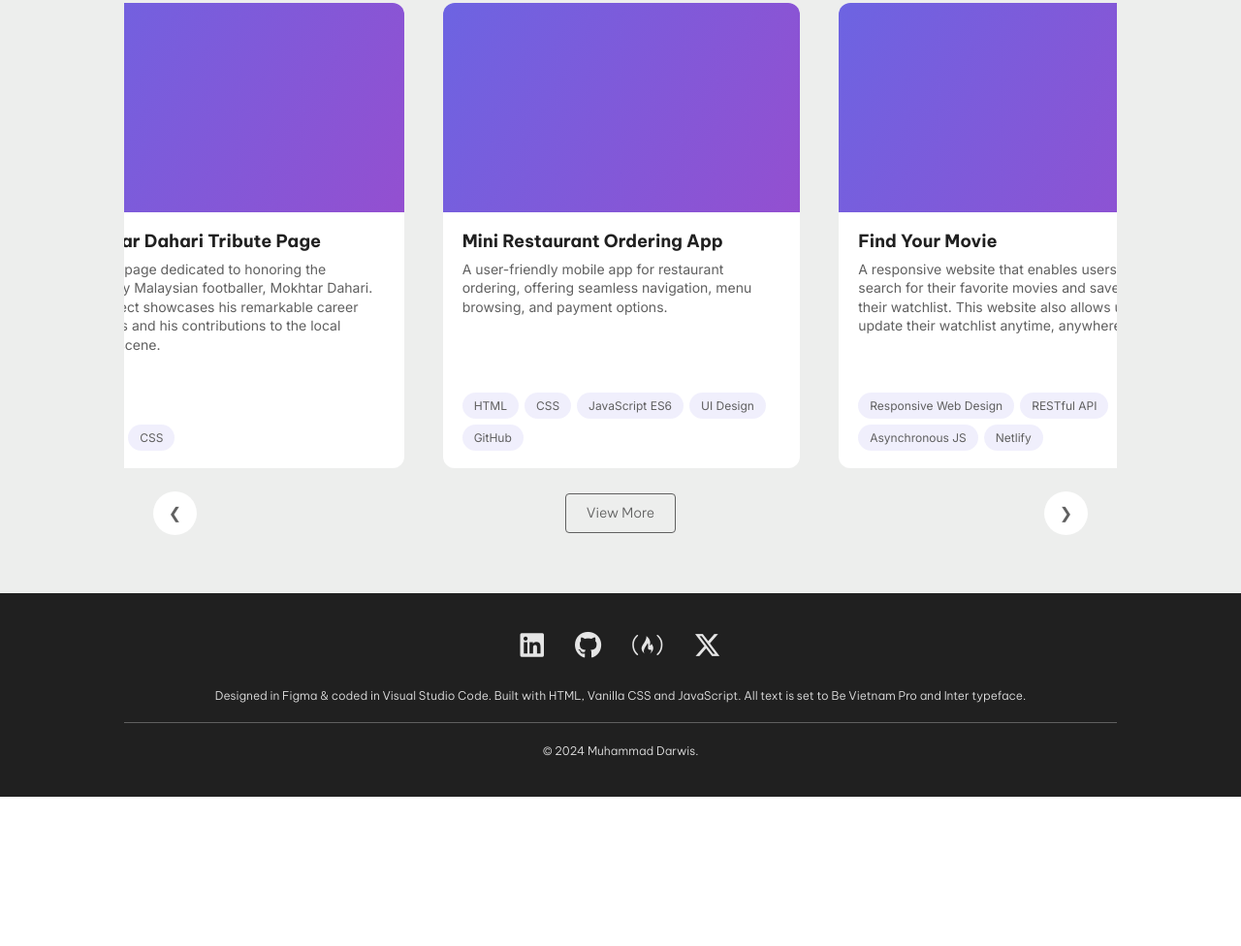
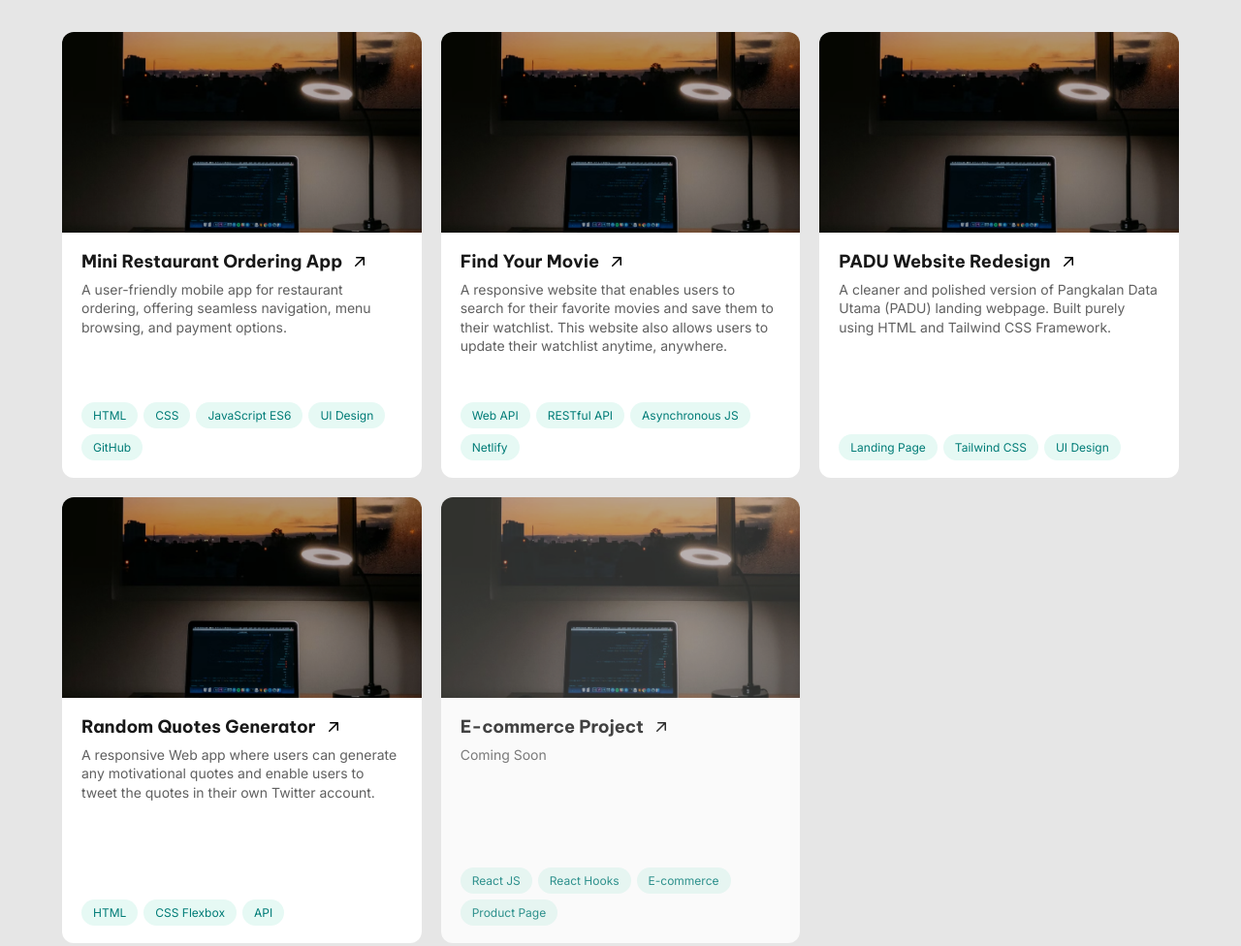
Before and after one commit to darwisabdrauf/personal-portfolio-webpage, a plain HTML site: page index.html in a window 1280 px wide. Shown: the part 1240-2216 px from the top of the page at 97% size. Before the commit the page ends 2062 px from the top, so only its background shows below. Drawn offline with Linux system fonts and the light colour scheme.

Commit message:
feat: new layout and color
- updated profile image
- updated resume file
- updated the default brand color using new color
- updated the layout of my projects section, using css grid

```diff
--- a/index.html
+++ b/index.html
@@ -5,7 +5,7 @@
     <meta charset="UTF-8">
     <meta http-equiv="X-UA-Compatible" content="IE=edge">
     <meta name="viewport" content="width=device-width, initial-scale=1.0">
-    <meta name="description" content="Muhammad Darwis. Aspiring Frontend Web Developer who passionate in turning web ideas and designs into life through frontend code. Currently learning React JS and Tailwind CSS to improve more on his frontend skills">
+    <meta name="description" content="Muhammad Darwis. Aspiring Frontend Web Developer who passionate in turning web ideas and designs into life through frontend code. Currently learning React JS to improve more on his frontend skills">
     <title>Darwis | Front-End Developer</title>
     <!-- STYLESHEET -->
     <link rel="stylesheet" href="style.css">
@@ -31,7 +31,7 @@
                 <ul class="flex">
                     <!-- <li><a href="#about-me">About</a></li> -->
                     <li><a href="#my-projects">Projects</a></li>
-                    <li><a class="hire-me" id="hire-me-btn" href="https://www.linkedin.com/in/darwisabdrauf/" target="_blank">Hire Me</a></li>
+                    <li><a class="hire-me" id="hire-me-btn" href="mailto:darwisabdrauf@gmail.com" target="_blank">Contact Me</a></li>
                 </ul>
             </nav>
         </div>
@@ -41,12 +41,12 @@
     <section class="about-me" id="about-me">
         <div class="container">
             <div class="profile-container">
-                <img class="profile-img" src="img/profile-img-2.webp" alt="profile image of Muhammad Darwis" loading="lazy">
+                <img class="profile-img" src="img/pro-img.png" alt="profile image of Muhammad Darwis">
                 <!-- <h1 class="main-title">Hello, I am <span class="name-text">Darwis</span></h1>
                 <p class="sub-title"><em>Aspiring Front-End Web Developer</em></p> -->
-                <p class="sub-title">Hello there, I'm Muhammad Darwis.</p>
+                <p class="sub-title">Hello there 👋🏼, I'm Darwis.</p>
                 <h1 class="main-title">Front-End <span class="name-text block">Web Developer.</span></h1>
-                <p class="intro-text">I enjoy turning web ideas and designs to life through front-end code, crafting useful and functional websites. With a keen eye for aesthetics, I prioritize creating responsive designs that enhance user experience.</p>
+                <p class="intro-text">I love to build functional and user-friendly websites, translating web ideas and designs to life with front-end code. Passionate about user experience, I strive to deliver solutions that elevate digital experience.</p>
                 <a class="resume-btn" href="resume.pdf" target="_blank">View Resume</a>
             </div>
         </div>
@@ -70,8 +70,8 @@
                     <span class="stack-title">JavaScript ES6</span>
                 </div>
                 <div class="stack-item">
-                    <img class="stack-icon" src="img/icon/sass-svgrepo-com (1).svg">
-                    <span class="stack-title">SASS</span>
+                    <img class="stack-icon" src="img/icon/tailwind-svgrepo-com.svg">
+                    <span class="stack-title">Tailwind CSS</span>
                 </div>
                 <div class="stack-item">
                     <img class="stack-icon" src="img/icon/github-142-svgrepo-com.svg">
@@ -82,8 +82,8 @@
                     <span class="stack-title">React JS (soon)</span>
                 </div>
                 <div class="stack-item">
-                    <img class="stack-icon" src="img/icon/tailwind-svgrepo-com.svg">
-                    <span class="stack-title">Tailwind CSS (soon)</span>
+                    <img class="stack-icon" src="img/icon/sass-svgrepo-com.svg">
+                    <span class="stack-title">SASS</span>
                 </div>
                 <div class="stack-item">
                     <img class="stack-icon" src="img/icon/logo-vercel-svgrepo-com.svg">
@@ -110,18 +110,14 @@
         <div class="container">
             <h2>My Projects</h2>
             <div class="projects-container flex" id="projects">
-                    <a href="https://github.com/darwisabdrauf" target="_blank" class="project-card flex">
-                        <img class="project-img" src="img/gradient-purple.svg" alt="thumbnail image of Project 01">
-                        <h3 class="project-title">Mokhtar Dahari Tribute Page</h3>
-                        <p class="project-desc">A tribute page dedicated to honoring the legendary Malaysian footballer, Mokhtar Dahari. The project showcases his remarkable career highlights and his contributions to the local football scene.</p>
-                        <div class="project-tags-container flex">
-                            <span class="project-tag">HTML</span>
-                            <span class="project-tag">CSS</span>
+                    <a href="https://restaurant-ordering-app-darwisabdrauf.vercel.app/" target="_blank" class="project-card flex">
+                        <img class="project-img" src="img/dummy-image.png" alt="Mini Restaurant Ordering App - Thumbnail Image">
+                        <div class="project-title flex">
+                            <h3>Mini Restaurant Ordering App</h3>
+                            <svg>
+                                <path fill-rule="evenodd" d="M5.22 14.78a.75.75 0 001.06 0l7.22-7.22v5.69a.75.75 0 001.5 0v-7.5a.75.75 0 00-.75-.75h-7.5a.75.75 0 000 1.5h5.69l-7.22 7.22a.75.75 0 000 1.06z" clip-rule="evenodd"></path>
+                            </svg>
                         </div>
-                    </a>
-                    <a href="https://github.com/darwisabdrauf" target="_blank" class="project-card flex">
-                        <img class="project-img" src="img/gradient-purple.svg" alt="thumbnail image of Project 01">
-                        <h3 class="project-title">Mini Restaurant Ordering App</h3>
                         <p class="project-desc">A user-friendly mobile app for restaurant ordering, offering seamless navigation, menu browsing, and payment options.</p>
                         <div class="project-tags-container flex">
                             <span class="project-tag">HTML</span>
@@ -131,49 +127,71 @@
                             <span class="project-tag">GitHub</span>
                         </div>
                     </a>
-                    <a href="https://github.com/darwisabdrauf" target="_blank" class="project-card flex">
-                        <img class="project-img" src="img/gradient-purple.svg" alt="thumbnail image of Project 01">
-                        <h3 class="project-title">Find Your Movie</h3>
+                    <a href="https://findyourmovie-by-darwisabdrauf.netlify.app/" target="_blank" class="project-card flex">
+                        <img class="project-img" src="img/dummy-image.png" alt="Find Your Movie - Thumbnail Image">
+                        <div class="project-title flex">
+                            <h3>Find Your Movie</h3>
+                            <svg>
+                                <path fill-rule="evenodd" d="M5.22 14.78a.75.75 0 001.06 0l7.22-7.22v5.69a.75.75 0 001.5 0v-7.5a.75.75 0 00-.75-.75h-7.5a.75.75 0 000 1.5h5.69l-7.22 7.22a.75.75 0 000 1.06z" clip-rule="evenodd"></path>
+                            </svg>
+                        </div>
                         <p class="project-desc">A responsive website that enables users to search for their favorite movies and save them to their watchlist. This website also allows users to update their watchlist anytime, anywhere.</p>
                         <div class="project-tags-container flex">
-                            <span class="project-tag">Responsive Web Design</span>
+                            <span class="project-tag">Web API</span>
                             <span class="project-tag">RESTful API</span>
                             <span class="project-tag">Asynchronous JS</span>
                             <span class="project-tag">Netlify</span>
                         </div>
                     </a>
-                    <a href="https://github.com/darwisabdrauf" target="_blank" class="project-card flex">
-                        <img class="project-img" src="img/gradient-purple.svg" alt="thumbnail image of Project 01">
-                        <h3 class="project-title">Headphone Product Page</h3>
-                        <p class="project-desc">A clean and responsive product landing page inspired by the renowned Corsair headphone brand. Users can see the product features, pricing range and use the contact form for any enquiry about the product.</p>
+                    <a href="https://padu-redesign-darwisabdrauf.netlify.app/" target="_blank" class="project-card flex">
+                        <img class="project-img" src="img/dummy-image.png" alt="Twimba (Twitte Clone) - Thumbnail Image">
+                        <div class="project-title flex">
+                            <h3>PADU Website Redesign</h3>
+                            <svg>
+                                <path fill-rule="evenodd" d="M5.22 14.78a.75.75 0 001.06 0l7.22-7.22v5.69a.75.75 0 001.5 0v-7.5a.75.75 0 00-.75-.75h-7.5a.75.75 0 000 1.5h5.69l-7.22 7.22a.75.75 0 000 1.06z" clip-rule="evenodd"></path>
+                            </svg>
+                        </div>
+                        <p class="project-desc">A cleaner and polished version of Pangkalan Data Utama (PADU) landing webpage. Built purely using HTML and Tailwind CSS Framework.</p>
+                        <div class="project-tags-container flex">
+                            <span class="project-tag">Landing Page</span>
+                            <span class="project-tag">Tailwind CSS</span>
+                            <span class="project-tag">UI Design</span>
+                        </div>
+                    </a>
+                    <a href="https://random-quotes-gen-darwisabdrauf.netlify.app/" target="_blank" class="project-card flex">
+                        <img class="project-img" src="img/dummy-image.png" alt="Random Quotes Generator - Thumbnail Image">
+                        <div class="project-title flex">
+                            <h3>Random Quotes Generator</h3>
+                            <svg>
+                                <path fill-rule="evenodd" d="M5.22 14.78a.75.75 0 001.06 0l7.22-7.22v5.69a.75.75 0 001.5 0v-7.5a.75.75 0 00-.75-.75h-7.5a.75.75 0 000 1.5h5.69l-7.22 7.22a.75.75 0 000 1.06z" clip-rule="evenodd"></path>
+                            </svg>
+                        </div>
+                        <p class="project-desc">A responsive Web app where users can generate any motivational quotes and enable users to tweet the quotes in their own Twitter account.</p>
                         <div class="project-tags-container flex">
                             <span class="project-tag">HTML</span>
-                            <span class="project-tag">CSS</span>
-                            <span class="project-tag">Responsive Design</span>
-                            <span class="project-tag">Landing Page</span>
-                            <span class="project-tag">E-commerce</span>
+                            <span class="project-tag">CSS Flexbox</span>
+                            <span class="project-tag">API</span>
                         </div>
                     </a>
-                    <a href="https://twimba-darwisabdrauf.netlify.app/" target="_blank" class="project-card flex">
-                        <img class="project-img" src="img/gradient-purple.svg" alt="thumbnail image of Project 01">
-                        <h3 class="project-title">Twimba (Twitter Clone)</h3>
-                        <p class="project-desc">Twimba is a Twitter (now known as X) clone that I developed as part of my learning journey on Scrimba. Inspired by the functionality and design of Twitter, Twimba allows users to post tweets, like tweets, retweet tweets and also see tweet replies.</p>
+                    <a href="https://github.com/darwisabdrauf" target="_blank" class="project-card flex coming-soon">
+                        <img class="project-img" src="img/dummy-image.png" alt="Headphone Product Page - Thumbnail Image">
+                        <div class="project-title flex">
+                            <h3>E-commerce Project</h3>
+                            <svg>
+                                <path fill-rule="evenodd" d="M5.22 14.78a.75.75 0 001.06 0l7.22-7.22v5.69a.75.75 0 001.5 0v-7.5a.75.75 0 00-.75-.75h-7.5a.75.75 0 000 1.5h5.69l-7.22 7.22a.75.75 0 000 1.06z" clip-rule="evenodd"></path>
+                            </svg>
+                        </div>
+                        <p class="project-desc">Coming Soon</p>
                         <div class="project-tags-container flex">
-                            <span class="project-tag">CRUD</span>
-                            <span class="project-tag">JavaScript</span>
-                            <span class="project-tag">UI Design</span>
-                            <span class="project-tag">GitHub</span>
+                            <span class="project-tag">React JS</span>
+                            <span class="project-tag">React Hooks</span>
+                            <span class="project-tag">E-commerce</span>
+                            <span class="project-tag">Product Page</span>
                         </div>
                     </a>
             </div>
             <div class="other-projects flex">
-                <button id="left-btn" class="scroll-btn scroll-left flex">
-                    <p>&#10094;</p>
-                </button>
                 <a class="other-project-btn" href="https://github.com/darwisabdrauf" target="_blank">View More</a>
-                <button id="right-btn" class="scroll-btn scroll-right flex">
-                    <p>&#10095;</p>
-                </button>
             </div>
         </div>
     </section>
@@ -196,8 +214,8 @@
                         <i class="fa-brands fa-x-twitter contact-icon" title="Twitter (now known as X)"></i>
                     </a>
                 </div>
-                <p class="web-description">Designed in Figma & coded in Visual Studio Code. Built with HTML, Vanilla CSS and JavaScript. All text is set to Be Vietnam Pro and Inter typeface.</p>
-                <p class="copyright-text">&copy; 2024 Muhammad Darwis.</p>
+                <p class="web-description">Designed in Figma & coded in Visual Studio Code. Built with HTML, Vanilla CSS and JavaScript. All text is set to Inter and Be Vietnam Pro typeface.</p>
+                <p class="copyright-text">&copy; 2024 darwisabdrauf. All rights reserved.</p>
             </div>
         </div>
     </footer>
--- a/index.js
+++ b/index.js
@@ -1,23 +1,9 @@
-const myProject = document.getElementById('projects')
-const rightBtn = document.getElementById('right-btn')
-const leftBtn = document.getElementById('left-btn')
+console.info("Hello there, thanks for visiting my portfolio")
 
-//  EVENT LISTENER
-rightBtn.addEventListener("click", () => myProject.scrollBy({ left: 450, behavior: 'smooth' }))
-leftBtn.addEventListener("click", () => myProject.scrollBy({ left: -450, behavior: 'smooth' }))
+document.addEventListener("DOMContentLoaded", alertUser)
 
-document.addEventListener("DOMContentLoaded", () => {
-    const project3 = document.querySelector('.project-card:nth-child(2)')
-    const containerWidth = myProject.clientWidth
-    const cardWidth = project3.clientWidth
-
-    // Calculate the scroll position to center Project 3 and Project 4
-    const scrollPosition = project3.offsetLeft - (containerWidth - cardWidth) / 2
-
-    // Scroll the container to the calculated position
-    myProject.scrollTo({
-        left: scrollPosition,
-    })
-})
-
-console.info("Hello there, thanks for visiting my portfolio")
+function alertUser() {
+    setTimeout(() => {
+        alert("Hello there, thanks for visiting my portfolio")
+    }, 30000)
+}
--- a/style.css
+++ b/style.css
@@ -1,18 +1,17 @@
 :root {
-    --color-default: #202020;
+    --color-default: #181818;
     --color-dark-grey: #606060;
     --color-medium-grey: #cdcdcd;
-    --color-light-grey: #e5e5e5;
-    --color-white-90: #edeeed;  /* 90% white */
+    --color-light-grey: #e6e6e6;
     --color-white-100: #fff; /* 100% white */
-    --color-brand-default: #6c64e2; /* #6C64e2 #7DCD51*/
-    --color-brand-default-2: #944FD0; /* #944FD0 #30D24A*/
-    --color-brand-default-var: rgba(108, 100, 226, 0.1); /* default brand color with 10% opacity*/
+    --color-brand-default: #00C292;
+    --color-brand-default-2: #00a39c;
+    --color-brand-default-3: #007c77; /* #007c77*/
+    --color-brand-default-opacity-10: #e6f9f4; /* #e6f9f4 #e6f6f6 default brand color with 10% opacity*/
 }
 
 *, *::before, *::after {
     box-sizing: border-box;
-    scroll-behavior: smooth;
 }
 
 html {
@@ -20,20 +19,22 @@ html {
 }
 
 body {
-    font-family: 'Be Vietnam Pro', 'Inter', sans-serif;
+    font-family: 'Inter', 'Be Vietnam Pro', Arial, sans-serif;
     margin: 0;
     padding: 0;
+    scroll-behavior: smooth;
     overflow-x: hidden;
-}
-
-.project-desc, .project-tag {
-    font-family: 'Inter', sans-serif;
 }
 
 .container {
     width: 90%;
     max-width: 480px;
     margin: 0 auto;
+}
+
+/* ---  FONT TYPEFACE --- */
+.main-title, h2, .project-title {
+    font-family: 'Be Vietnam Pro', sans-serif;
 }
 
 /* --- LAYOUT --- */
@@ -81,7 +82,7 @@ a, button, ul li {
 }
 
 .my-projects {
-    background-color: var(--color-white-90);
+    background-color: var(--color-light-grey);
 }
 
 
@@ -98,6 +99,7 @@ ul{
 }
 
 .main-logo, ul li{
+    font-size: 0.875rem;
     white-space: nowrap;
 }
 
@@ -148,6 +150,8 @@ ul li:nth-last-child(1):hover {
 /* --- ABOUT ME --- */
 .profile-img {
     max-width: 200px;
+    border-radius: 100%;
+    border: 2px solid var(--color-light-grey);
 }
 
 h1 {
@@ -182,11 +186,11 @@ h1 {
 }
 
 .intro-text {
-    color: var(--color-white-90);
+    color: var(--color-light-grey);
     font-weight: 300;
     margin: 1.5em auto 2.5em;  /* 0 auto 50px/16px */
     width: 95%;
-    line-height: 1.5;
+    line-height: 1.4;
 }
 
 
@@ -198,14 +202,14 @@ h2 {
 
 .stack-title {
     font-size: 0.875rem; /* 14px */
-    line-height: 1.1;
+    line-height: 1.4;
     display: block;
-    width: 100px;
+    width: 80px;
     color: var(--color-dark-grey);
 }
 
 .stack-item {
-    margin: 0 0.1em 1.5em;
+    margin: 0 0.5em 1.5em;
 }
 
 .stack-icon {
@@ -222,62 +226,82 @@ a.project-card {
     color: var(--color-default);
 }
 
-h3.project-title{
+h3 {
     font-size: 1.125rem; /* 18px */
     font-weight: 700;
-    margin-bottom: 0.45em; /* 8px/18px */
+    margin: 0;
 }
 
 .project-desc {
-    font-family: 'Inter', sans-serif;
+    color: var(--color-dark-grey);
     font-size: 14px;
     line-height: 1.4;
     margin: 0;
 }
 
-.project-desc, .project-tags-container {
-    color: var(--color-dark-grey);
+.project-tag {
+    font-size: 12px;
+    font-weight: 400;
+    color: var(--color-brand-default-3);
+    background-color: var(--color-brand-default-opacity-10);
+    border-radius: 50px;
+    padding: 0.5em 1em;
+    margin: 0 0.5em 0.5em 0;
 }
 
-.project-tag {
-    text-align: center;
-    font-size: 12px;
-    font-weight: 400;
-    background-color: var(--color-brand-default-var);
-    border-radius: 50px;
-    padding: 0.5em 1em;
-    margin: 0 6px 6px 0;
+svg {
+    width: 20px;
+    height: 20px;
+    margin-left: 8px;
+    padding-top: 4px;
+    transition: ease-in-out 0.3s;
 }
 
+.coming-soon {
+    opacity: 0.8;
+}
+
+
 /* -- project layout -- */
+.projects-container {
+    display: grid;
+    gap: 2em;
+}
+
 .project-title, .project-desc, .project-tags-container {
     padding: 0 20px;
 }
 
 .project-card {
+    width: 95%;
+    max-width: 390px;
+    height: 460px;
+    flex-direction: column;
     background-color: var(--color-white-100);
-    flex-direction: column;
-    flex: 0 0 auto; /* Prevent flex items from shrinking */
-    scroll-snap-align: center;
-    width: 90%;
-    height: 500px;
     border-radius: 12px;
-    margin: 0 20px 24px;
+    margin: 0 auto;
     transition: ease 0.3s;
 }
 
-.project-card:hover,
-.project-card:hover a .project-title {
+.project-card:hover{
     box-shadow: 0 0 12px var(--color-medium-grey);
-    color: var(--color-brand-default);
+}
+
+.project-card:hover svg {
+    translate: 4px -4px;
 }
 
 .project-img {
     width: 100%;
-    height: 45%;
+    height: 50%;
     object-fit: cover;
     object-position: center 7.5%; /* position the img to show slightly below the top */
     border-radius: 12px 12px 0 0;
+}
+
+.project-title {
+    align-items: baseline;
+    margin: 1em 0 0.5em;
 }
 
 .project-tags-container {
@@ -285,16 +309,9 @@ h3.project-title{
     flex-wrap: wrap;
 }
 
-.projects-container {
-    overflow: hidden;
-    scroll-snap-type: x mandatory;
-    -webkit-overflow-scrolling: touch; /* For smooth scrolling on iOS */
-}
-
 .other-projects {
-    margin: 0 30px;
-    justify-content: space-between;
-    align-items: center;
+    margin: 32px auto 0;
+    justify-content: center;
 }
 
 
@@ -324,42 +341,10 @@ h3.project-title{
 
 .web-description {
     margin: 2.5em auto 1.7em; /* 30px/12px auto 20px/12px */
-    width: 95%; /* 400px */
+    width: 90%;
 }
 
 /* ---  BTN ---  */
-.scroll-btn {
-    font-family: inherit;
-    width: 45px;
-    height: 45px;
-    border-radius: 100px;
-    color: var(--color-dark-grey);
-    background-color: var(--color-white-100);
-    border: none;
-    padding: 0.5em;
-    justify-content: center;
-    align-items: center;
-    transition: ease 0.3s;
-}
-
-.scroll-btn p {
-    margin: 0;
-    font-size: 1rem;
-}
-
-.scroll-btn:hover {
-    background-color: var(--color-brand-default);
-    color: var(--color-white-100);
-}
-
-.scroll-left:hover {
-    transform: translateX(-4px);
-}
-
-.scroll-right:hover {
-    transform: translateX(4px);
-}
-
 /* -- btn-link -- */
 .resume-btn,
 .project-link,
@@ -370,7 +355,7 @@ h3.project-title{
 .resume-btn,
 .other-project-btn {
     font-size: 0.875rem; /* 14px */
-    font-weight: 300;
+    font-weight: 400;
     padding: 0.75em 1.5em;
     border-radius: 4px;
     cursor: pointer;
@@ -394,23 +379,53 @@ h3.project-title{
         var(--color-brand-default),
         var(--color-brand-default-2)
     );
-    font-weight: 400;
     border: 1px solid var(--color-brand-default);
+    transition: all 0.3s;
 }
+
+/* .other-project-btn:hover::after {
+    width: 100%;
+} */
 
 
 /* --   MEDIA QUERIES --- */
-@media (min-width: 1024px) {
+@media (min-width: 768px) {
     .container {
-        max-width: 1024px;
+        max-width: 768px;
+    }
+
+    .projects-container {
+        grid-template-columns: repeat(2, 1fr);
+        grid-template-rows: repeat(3, minmax(500px, 1fr));
+        gap: 1.25em;
+    }
+
+    .project-card {
+        width: 100%;
+        height: 100%;
+        margin: 0;
+    }
+}
+
+@media (min-width: 1200px) {
+    .container {
+        max-width: 1200px;
+    }
+
+    .main-logo, ul li{
+        font-size: 1rem;
     }
 
     .main-title {
         font-size: 3rem; /* 48px */
     }
 
+    .sub-title, .intro-text {
+        font-size: 1.125rem;
+    }
+
     .intro-text {
-        width: 85%;
+        width: 82%;
     }
 
     h2 {
@@ -419,8 +434,17 @@ h3.project-title{
 
     .stack-container { width: 768px; margin: 0 auto;}
 
-    .project-card {
-        width: 36%;
-        height: 480px;
+    .projects-container {
+        grid-template-columns: repeat(3, 1fr);
+        grid-template-rows: repeat(2, minmax(460px, 1fr));
+    }
+
+    .project-img {
+        height: 45%;
+    }
+
+    .web-description,
+    .copyright-text {
+        font-size: 0.875rem;
     }
 }
```
Also changed, not shown: data.js (+22 -6 lines), img/dummy-image.png (added), img/gradient-teal.svg (added), img/pro-img.png (added), img/profile-img2.png (added), 1 other file.
